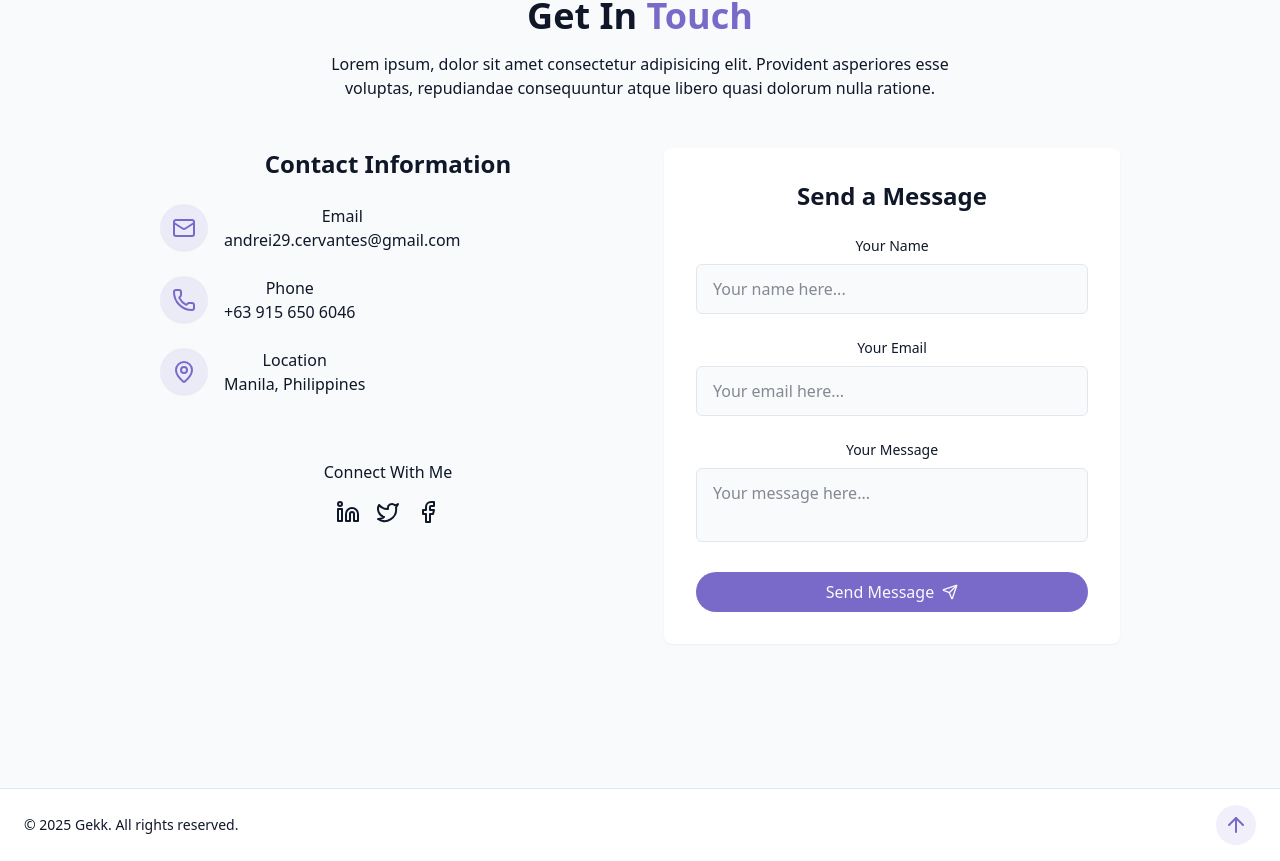
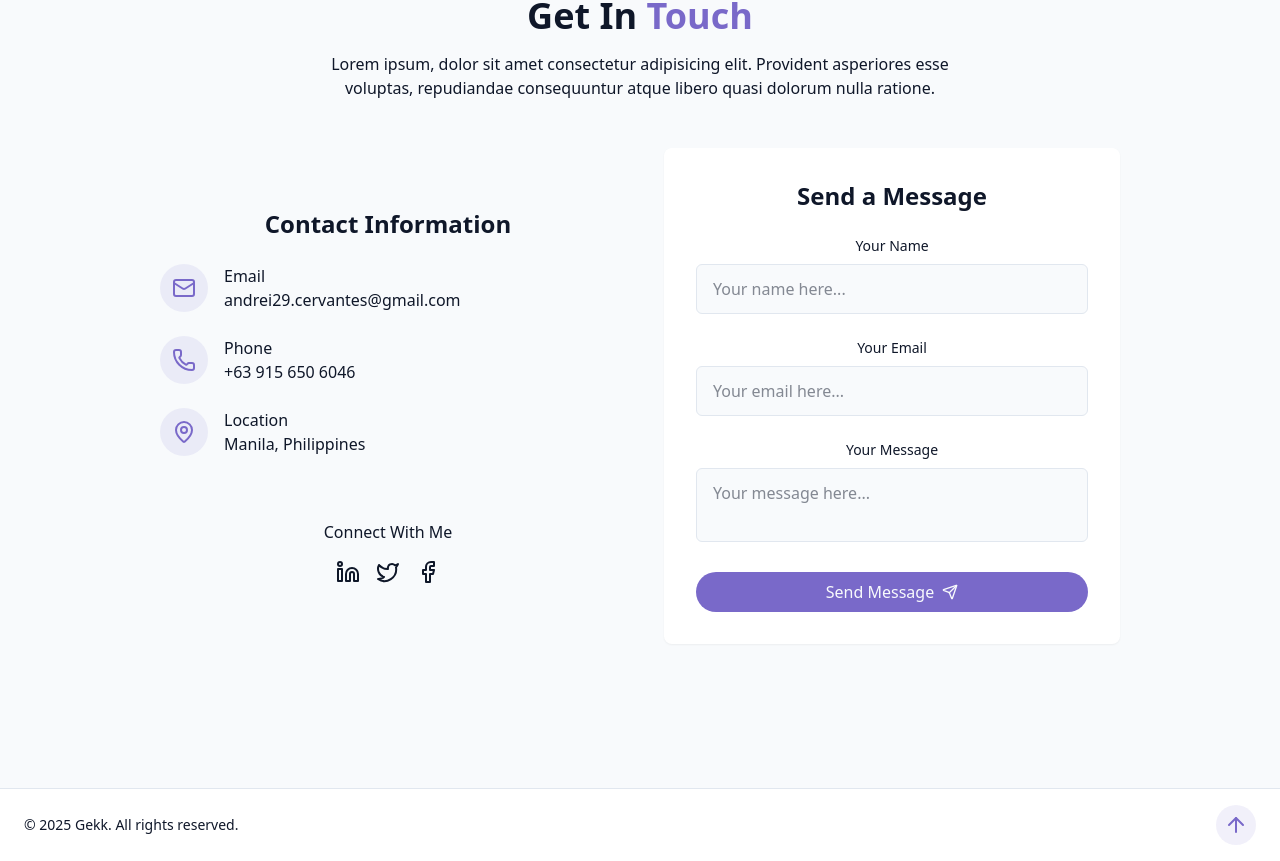
Before and after one commit to Andrei-Cervantes/portfolio, a React (Vite) app: page / in a window 1280 px wide. Shown: the part 4046-4907 px from the top of the page. Built offline with nearby package versions, Linux system fonts and the light colour scheme.

Commit message:
adjust positioning of left info in contacts section

```diff
--- a/src/components/Sections/ContactsSection.tsx
+++ b/src/components/Sections/ContactsSection.tsx
@@ -23,7 +23,7 @@
           dolorum nulla ratione.
         </p>
 
-        <div className="grid grid-cols-1 md:grid-cols-2 gap-12">
+        <div className="grid grid-cols-1 md:grid-cols-2 gap-12 justify-center items-center">
           <div className="space-y-8">
             <h3 className="text-2xl font-semibold mb-6">Contact Information</h3>
 
@@ -32,7 +32,7 @@
                 <div className="p-3 rounded-full bg-primary/10">
                   <Mail className="h-6 w-6 text-primary" />
                 </div>
-                <div className="">
+                <div className="text-start">
                   <h4 className="font-medium">Email</h4>
                   <a
                     className="text-muted-foreground hover:text-primary transition-colors"
@@ -46,7 +46,7 @@
                 <div className="p-3 rounded-full bg-primary/10">
                   <Phone className="h-6 w-6 text-primary" />
                 </div>
-                <div className="">
+                <div className="text-start">
                   <h4 className="font-medium">Phone</h4>
                   <a
                     className="text-muted-foreground hover:text-primary transition-colors"
@@ -60,7 +60,7 @@
                 <div className="p-3 rounded-full bg-primary/10">
                   <MapPin className="h-6 w-6 text-primary" />
                 </div>
-                <div className="">
+                <div className="text-start">
                   <h4 className="font-medium">Location</h4>
                   <p className="text-muted-foreground hover:text-primary transition-colors">
                     Manila, Philippines
```
Also changed, not shown: 1 other file (tests, documents, lock files or other folders).
